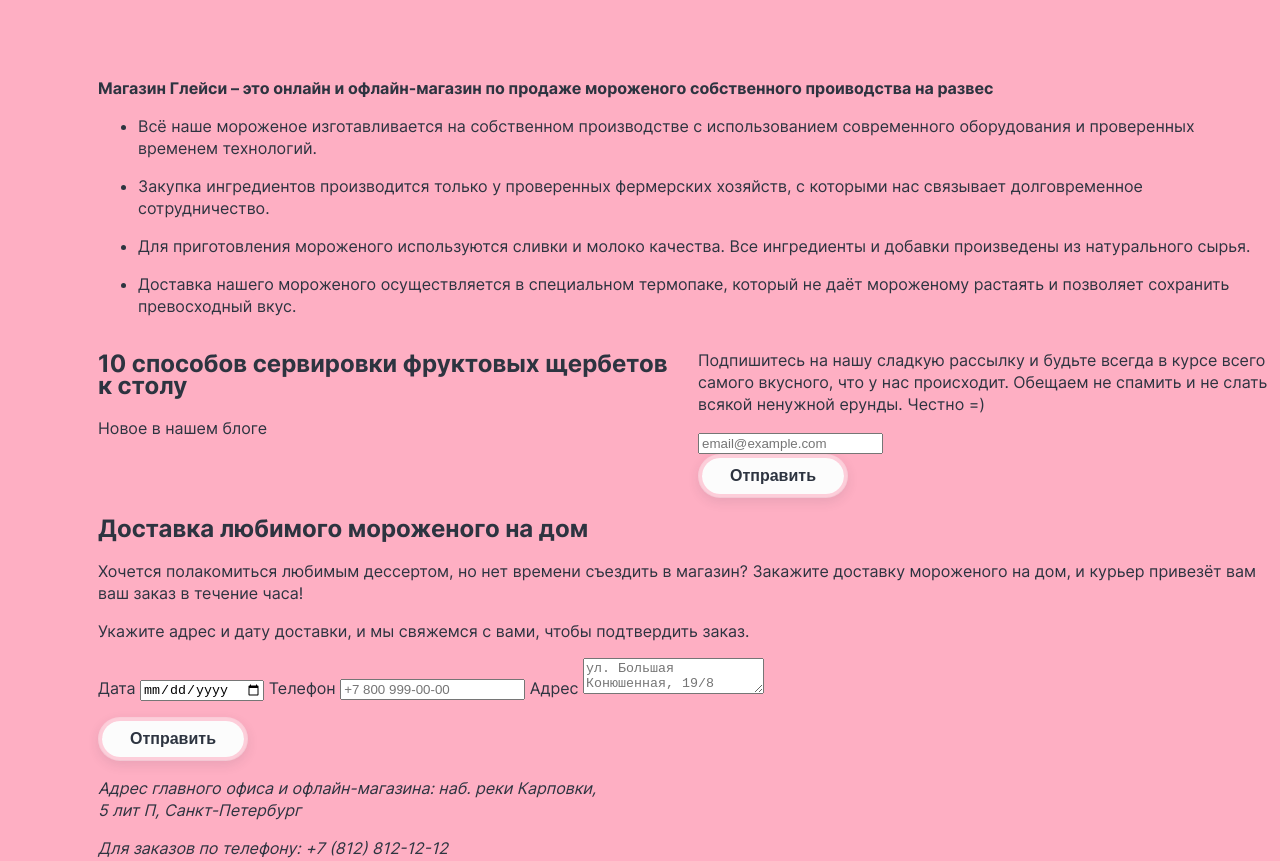
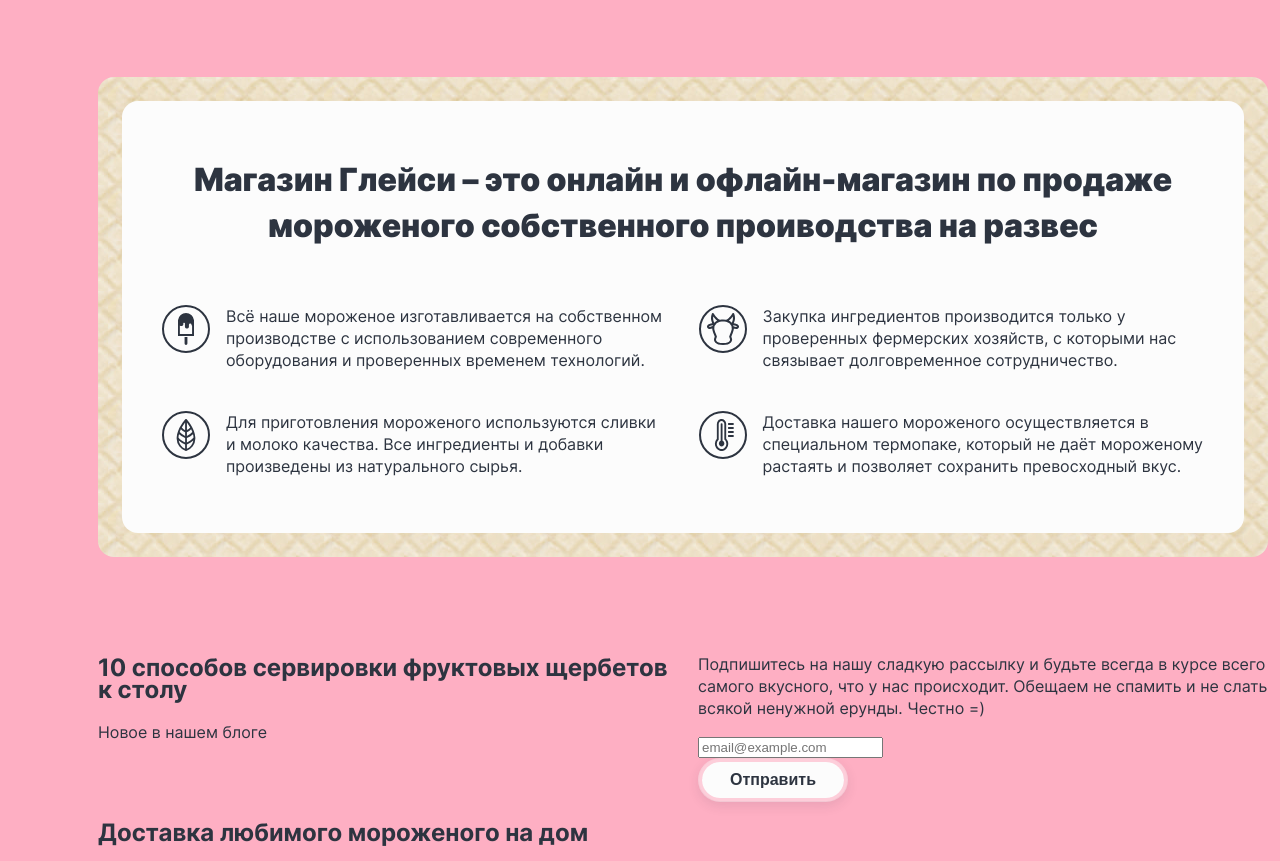
Before and after one commit to tau-8/995085-gllacy-32, a plain HTML site: page index.html in a window 1280 px wide. Shown: the part 1713-2574 px from the top of the page. Drawn offline with Linux system fonts and the light colour scheme.

Commit message:
Create advantages layout and decorative styles

```diff
--- a/css/styles.css
+++ b/css/styles.css
@@ -458,6 +458,84 @@
   list-style-type: none;
 }
 
+/* Преимущества */
+.main__about {
+  margin-bottom: 80px;
+}
+
+.about {
+  position: relative;
+  background: repeat url("../images/bgrounds/wafer-ptrn.jpg") 10px 2px / 108px 106px;
+  border-radius: 16px;
+  padding: 24px;
+}
+
+.about__content {
+  padding: 56px 40px;
+  background-color: var(--bright-bg);
+  border-radius: 16px;
+}
+
+.about__lead {
+  display: block;
+  text-align: center;
+  margin-bottom: 56px;
+}
+
+.about__advantages {
+  margin: 0;
+}
+
+.advantages {
+  display: grid;
+  grid-template-columns: 1fr 1fr;
+  column-gap: 31px;
+  row-gap: 40px;
+  padding: 0;
+  list-style-type: none;
+}
+
+.advantages__item {
+  display: flex;
+  column-gap: 16px;
+}
+
+.advantages__item::before {
+  content: "";
+  flex-shrink: 0;
+  display: block;
+  width: 48px;
+  height: 48px;
+  background-repeat: no-repeat;
+  background-position: center;
+  border: 2px solid var(--main-txt);
+  border-radius: 24px;
+}
+
+.advantages__item--tech::before {
+  background-image: url("../images/icons/ice-cream.svg");
+  background-size: 32px;
+}
+
+.advantages__item--supply::before {
+  background-image: url("../images/icons/cow.svg");
+  background-size: 32px;
+}
+
+.advantages__item--ingredient::before {
+  background-image: url("../images/icons/leaf.svg");
+  background-size: 32px;
+}
+
+.advantages__item--transport::before {
+  background-image: url("../images/icons/thermometer.svg");
+  background-size: 32px;
+}
+
+.advantages__info {
+  margin: 0;
+}
+
 /*\\\\\\\\\\\\\\\\
 \\\\ Внутренняя \\\
 \\\\\\\\\\\\\\\\\*/
--- a/index.html
+++ b/index.html
@@ -219,28 +219,28 @@
       </section>
 
       <section class="about main__about page__centerer">
-        <h2 class="about__title">
-          <span class="visually-hidden">Наши преимущества.</span>
-        </h2>
-        <strong class="about__lead">Магазин Глейси – это онлайн и офлайн-магазин по продаже мороженого собственного проиводства на развес</strong>
-        <ul class="about__advantages advantages-list">
-          <li class="advantages-list__item">
+        <h2 class="visually-hidden">Наши преимущества.</h2>
+        <div class="about__content">
+          <strong class="about__lead lead">Магазин Глейси – это онлайн и офлайн-магазин по продаже мороженого собственного проиводства на развес</strong>
+          <ul class="about__advantages advantages">
+            <li class="advantages__item advantages__item--tech">
               <h3 class="visually-hidden">Технологии.</h3>
-            <p class="advantages-list__description">Всё наше мороженое изготавливается на собственном производстве с использованием современного оборудования и проверенных временем технологий.</p>
+              <p class="advantages__info">Всё наше мороженое изготавливается на собственном производстве с использованием современного оборудования и проверенных временем технологий.</p>
             </li>
-          <li class="advantages-list__item">
+            <li class="advantages__item advantages__item--supply">
               <h3 class="visually-hidden">Поставщики.</h3>
-            <p class="advantages-list__description">Закупка ингредиентов производится только у проверенных фермерских хозяйств, с которыми нас связывает долговременное сотрудничество.</p>
+              <p class="advantages__info">Закупка ингредиентов производится только у проверенных фермерских хозяйств, с которыми нас связывает долговременное сотрудничество.</p>
             </li>
-          <li class="advantages-list__item">
+            <li class="advantages__item advantages__item--ingredient">
               <h3 class="visually-hidden">Ингредиенты.</h3>
-            <p class="advantages-list__description">Для приготовления мороженого используются сливки и молоко качества. Все ингредиенты и добавки произведены из натурального сырья.</p>
+              <p class="advantages__info">Для приготовления мороженого используются сливки и молоко качества. Все ингредиенты и добавки произведены из натурального сырья.</p>
             </li>
-          <li class="advantages-list__item">
+            <li class="advantages__item advantages__item--transport">
               <h3 class="visually-hidden">Транспортировка.</h3>
-            <p class="advantages-list__description">Доставка нашего мороженого осуществляется в специальном термопаке, который не даёт мороженому растаять и позволяет сохранить превосходный вкус.</p>
+              <p class="advantages__info">Доставка нашего мороженого осуществляется в специальном термопаке, который не даёт мороженому растаять и позволяет сохранить превосходный вкус.</p>
             </li>
           </ul>
+        </div>
       </section>
 
       <div class="page__centerer page__centerer--double">
```
Lines whose indentation alone changed are shown as unchanged.
